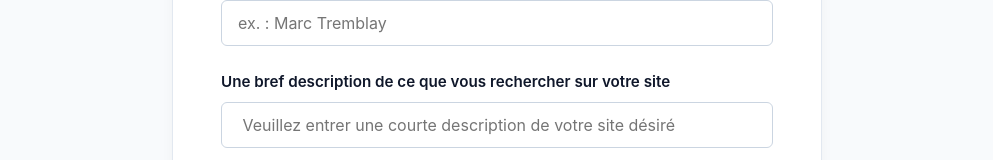
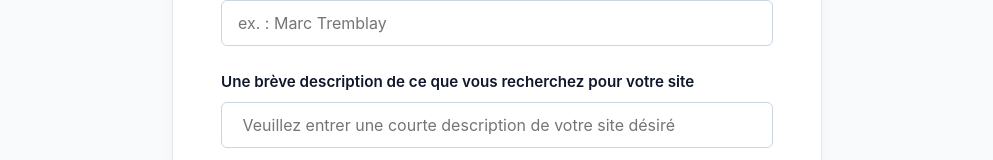
Before and after one commit to warpeace657/Webdevlocal, a plain HTML site: page index.html in a window 1280 px wide. Shown: the part 1863-2023 px from the top of the page, without its empty margins (143-1136 px from the left). Drawn offline with Linux system fonts and the light colour scheme.

Commit message:
Update index.html

```diff
--- a/index.html
+++ b/index.html
@@ -88,7 +88,7 @@
                     </div>
 
                     <div class="form-group">
-                        <label for="projectdescription">Une bref description de ce que vous rechercher sur votre site</label>
+                        <label for="projectdescription">Une brève description de ce que vous recherchez pour votre site</label>
                         <input type="freetext" id="projectdescription" name="description" placeholder=" Veuillez entrer une courte description de votre site désiré" required>
                     </div>
 
```
